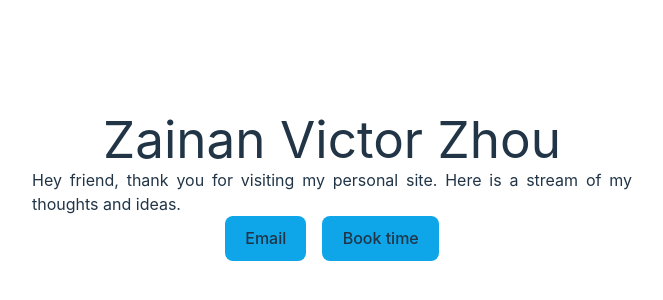
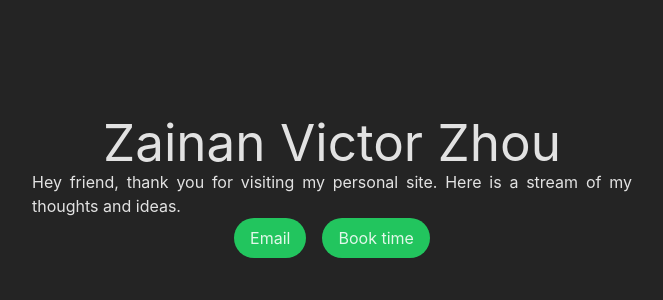
Before and after one commit to xinbenlv/www-zzn-im, a Vue app: page / in a window 1280 px wide. Shown: the part 214-514 px from the top of the page, without its empty margins (308-971 px from the left). Built offline with nearby package versions, Linux system fonts and the light colour scheme.

Commit message:
Fix some styling

```diff
--- a/src/App.vue
+++ b/src/App.vue
@@ -2,9 +2,6 @@
 // This starter template is using Vue 3 <script setup> SFCs
 // Check out https://vuejs.org/api/sfc-script-setup.html#script-setup
 import HelloWorld from './components/HelloWorld.vue';
-import { event, pageview } from 'vue-gtag'
-event('login', { method: 'Google' });
-pageview({ page_path: '/about' });
 </script>
 
 <template>
--- a/src/components/HelloWorld.vue
+++ b/src/components/HelloWorld.vue
@@ -9,42 +9,33 @@
 
   </div>
   <div class="flex justify-center space-x-4 w-full">
-    <button class="bg-sky-500 hover:bg-sky-700"
+    <button class="bg-green-500 hover:bg-green-700 py-2 px-4 rounded-full"
             @click="contactBtn">
       Email
     </button>
-    <button class="bg-sky-500 hover:bg-sky-700"
+    <button class="bg-green-500 hover:bg-green-700 py-2 px-4 rounded-full"
             @click="bookTimeBtn">
       Book time
     </button>
   </div>
 
 </template>
-<script lang="ts">
-import { defineComponent } from 'vue'
-import {event} from 'vue-gtag';
+<script setup lang="ts">
+import { event, pageview } from 'vue-gtag';
+pageview({ page_path: '/' });
 
-export default defineComponent({
-  // type inference enabled
-  props: {
-  },
-  mounted() {
-  },
-  methods: {
-    contactBtn(event: Event) {
-      console.log(`Clicked contact button.`);
-      event('contact_btn_clicked');
-      window.open("mailto://contact@zzn.im", '_blank');
-    },
-    bookTimeBtn(event: Event) {
-      console.log(`Clicked bookTimeBtn button.`);
-      event('book_time_btn');
-      window.open("https://calendly.com/zainan/30min", '_blank');
-    }
-  },
+function contactBtn() {
+  console.log(`Clicked contact button.`);
+  event('contact_btn_clicked');
+  window.open("mailto://contact@zzn.im", '_blank');
+};
 
+function bookTimeBtn() {
+  console.log(`Clicked bookTimeBtn button.`);
+  event('book_time_btn');
+  window.open("https://calendly.com/zainan/15min", '_blank');
+};
 
-});
 </script>
 <style scoped>
 .zzn-main {
@@ -55,10 +46,4 @@ export default defineComponent({
 .btn-sm {
   padding: 2px 4px;
 }
-.bg-sky-500 {
-  background-color: #0ea5e9;
-}
-.hover\:bg-sky-700:hover {
-  background-color: #0369a1;
-}
 </style>
--- a/src/style.css
+++ b/src/style.css
@@ -42,25 +42,6 @@ h1 {
   line-height: 1.1;
 }
 
-button {
-  border-radius: 8px;
-  border: 1px solid transparent;
-  padding: 0.6em 1.2em;
-  font-size: 1em;
-  font-weight: 500;
-  font-family: inherit;
-  background-color: #1a1a1a;
-  cursor: pointer;
-  transition: border-color 0.25s;
-}
-button:hover {
-  border-color: #646cff;
-}
-button:focus,
-button:focus-visible {
-  outline: 4px auto -webkit-focus-ring-color;
-}
-
 .card {
   padding: 2em;
 }
@@ -72,7 +53,7 @@ button:focus-visible {
   text-align: center;
 }
 
-@media (prefers-color-scheme: light) {
+@media (prefers-color-scheme: dark) {
   :root {
     color: #213547;
     background-color: #ffffff;
```
